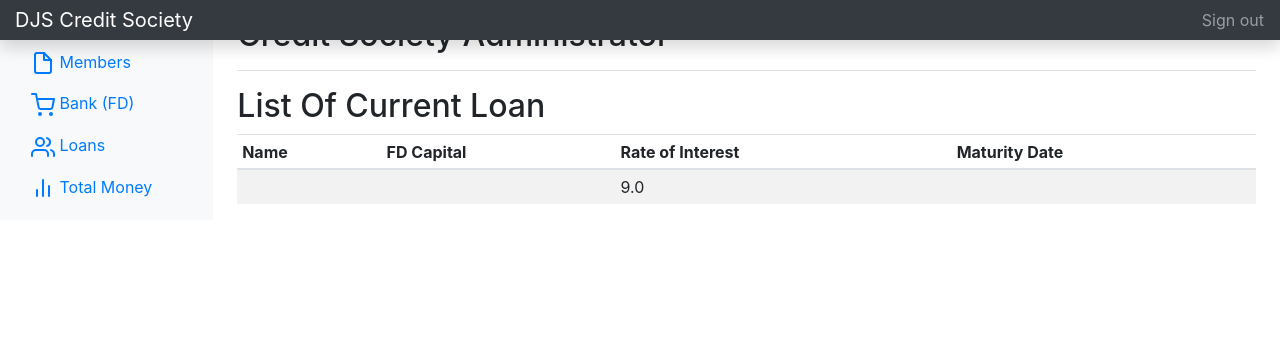
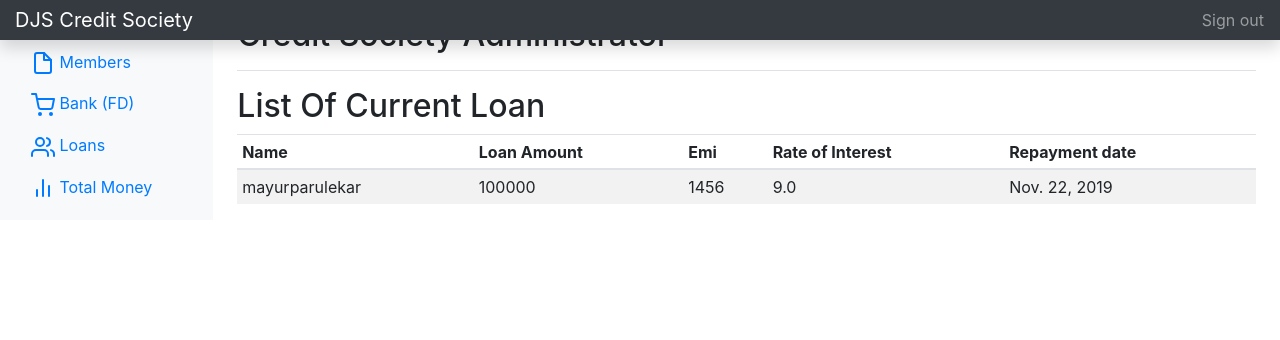
Before and after one commit to chiraggada2911/Credit-Society-Django, a Django app: page /csadmin/loansadmin in a window 1280 px wide. Shown: the top 340 px of the page. Run offline with Django 3.2, Linux system fonts and the light colour scheme; a user stored in the database is signed in; data comes from the database, SQL or seed files in the repository; some libraries are stand-ins or nearby versions.

Commit message:
loansadmin

```diff
--- a/website/csadmin/templates/loansadmin.html
+++ b/website/csadmin/templates/loansadmin.html
@@ -8,19 +8,21 @@
     <thead>
       <tr>
         <th>Name</th>
-        <th>FD Capital</th>
+        <th>Loan Amount</th>
+        <th>Emi</th>
         <th>Rate of Interest</th>
-        <th>Maturity Date</th>
+        <th>Repayment date</th>
 
       </tr>
     </thead>
     <tbody>
 {%for i in loans%}
   <tr>
-    <td>{{i.fdholdersName.username}}</td>
-    <td>{{i.fdCapital}}</td>
+    <td>{{i.loanGivenTo.username}}</td>
+    <td>{{i.loanAmount}}</td>
+    <td>{{i.emi}}</td>
     <td>{{i.rateOfInterest}}</td>
-    <td>{{i.maturityDate}}</td>
+    <td>{{i.repaymentDue}}</td>
 
   </tr>
 {%endfor%}
--- a/website/csadmin/templates/members.html
+++ b/website/csadmin/templates/members.html
@@ -20,7 +20,7 @@
     <td>{{i.accountholder.username}}</td>
     <td>{{i.monthlyDeduction}}</td>
     <td>{{i.department}}</td>
-    <td>{{i.monthlyDeduction}}</td>
+    <td>{{i.totalInvestment}}</td>
 
   </tr>
 {%endfor%}
--- a/website/csadmin/views.py
+++ b/website/csadmin/views.py
@@ -6,6 +6,9 @@ from django.views.generic.edit import CreateView,UpdateView,DeleteView
 from django.urls import reverse_lazy
 from django.views import generic
 
+#for date and time
+import datetime
+from dateutil import relativedelta
 
 # Create your views here.
 def index(request):
@@ -23,9 +26,21 @@ def commander(request):
 def members(request):
     users=User.objects.all
     accounts=Account.objects.all
+    current_user_id=request.user.username
+    Accountholder=Account.objects.filter(accountholder__username__icontains=current_user_id).get()
+    date = Accountholder.dateofjoining
+    datetoday=datetime.date.today()
+    days=relativedelta.relativedelta(datetoday,date)
+    nod=days.months
+    year = days.years
+    final = nod + 12 * year
+    print(Accountholder.monthlyDeduction)
+    totalInvestment = final * (Accountholder.monthlyDeduction)
+    print(totalInvestment)
     context={
         'users':users,
         'accounts':accounts,
+        'totalInvestment':totalInvestment,
         'member':"active"
     }
     return render (request,'members.html',context=context)
```
